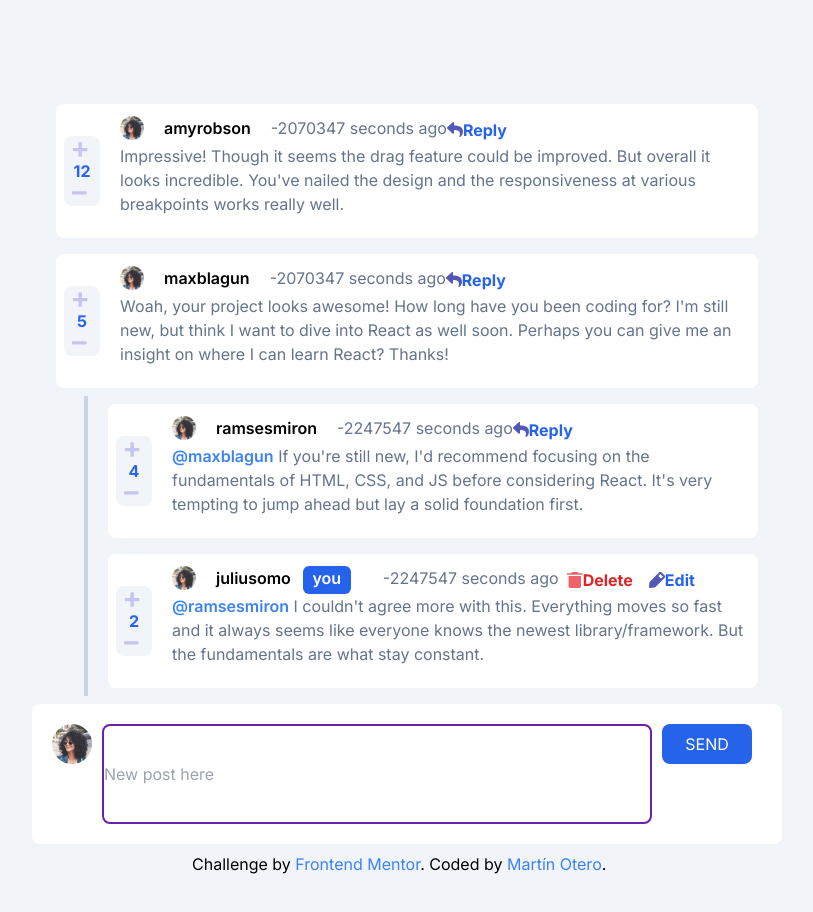
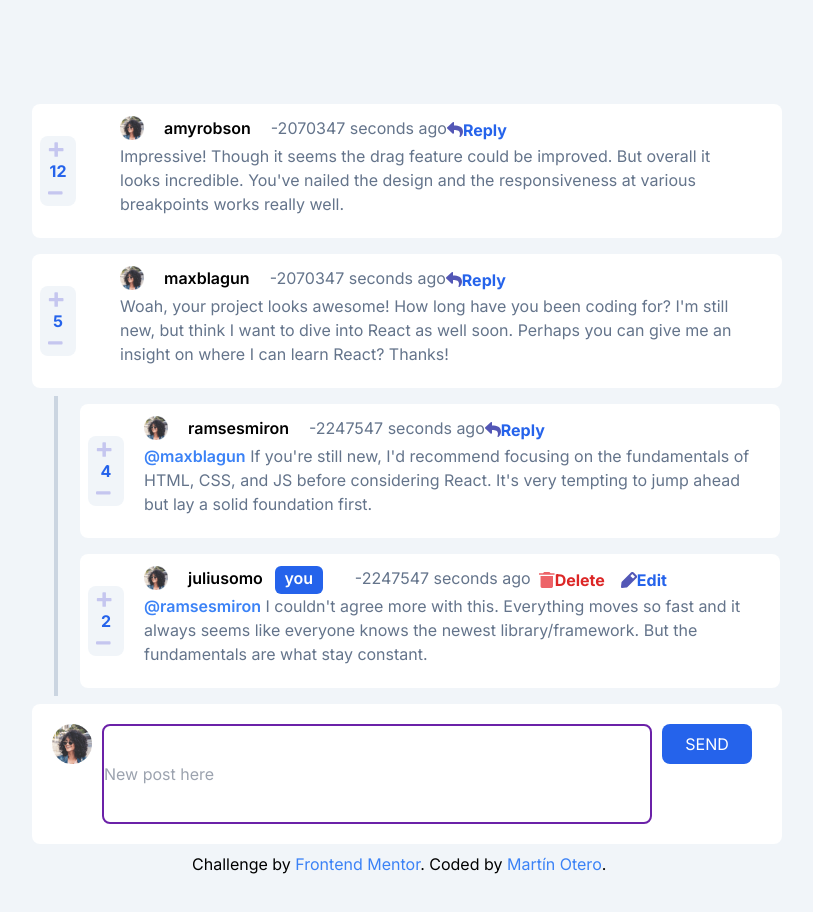
Before and after one commit to C0d3Drak3/interactive-comments, a Next.js app: page / in a window 1280 px wide. Shown: the top 912 px of the page, without its empty margins (233-1046 px from the left). Built offline with nearby package versions, Linux system fonts and the light colour scheme.

Commit message:
cssUpdate1

```diff
--- a/src/app/components/comment.js
+++ b/src/app/components/comment.js
@@ -33,7 +33,7 @@ const Comment = ({
 
   useEffect(() => {
     // Verificar si el usuario actual ya votó por este comentario
-    const userVote = currentUser.votes.find(
+    const userVote = currentUser.votes?.find(
       (vote) => vote.commentId === comment.id
     );
 
@@ -48,6 +48,7 @@ const Comment = ({
     }
   }, [comment.id, currentUser.votes]);
 
+  //VOTES
   const handleUpvote = () => {
     if (!upvoted) {
       onVoteComment(comment.id, "up");
@@ -64,6 +65,7 @@ const Comment = ({
     }
   };
 
+  //EDIT
   const handleEdit = () => {
     setEditing(true);
   };
@@ -77,6 +79,7 @@ const Comment = ({
     setEditing(false);
   };
 
+  //DELETE
   const handleDelete = () => {
     // Lógica para eliminar el comentario
     setShowModal(true);
@@ -94,6 +97,7 @@ const Comment = ({
     setShowModal(false);
   };
 
+  //REPLY
   const handleReply = () => {
     if (isReplying) {
       setIsReplying(false);
@@ -129,6 +133,7 @@ const Comment = ({
     setIsReplying(false);
   };
 
+  //TIME
   const calculateTimeSincePost = (timestamp) => {
     const now = new Date();
     const postTime = new Date(timestamp);
@@ -153,6 +158,8 @@ const Comment = ({
   const timestamp = comment.createdAt; // Marca de tiempo del comentario o respuesta
   const timeSincePost = calculateTimeSincePost(timestamp);
 
+  const width = comment.replyingTo ? "w-[700px]" : "w-[750px]";
+
   /*
   Blue tag in future replies, but not in the already replied comments
 
@@ -165,8 +172,8 @@ const Comment = ({
   <p dangerouslySetInnerHTML={{ __html: formattedContent }}></p>; */
 
   return (
-    <div className="  text-slate-500  my-2">
-      <div className="bg-white rounded-lg grid grid-flow-col max-w-[750px]">
+    <div className={` flex flex-col ${width} text-slate-500  my-2`}>
+      <div className={`bg-white rounded-lg grid grid-flow-col ${width}`}>
         <div className="grid grid-col bg-slate-100 w-9 h-[70px] content-center place-items-center justify-items-center rounded-lg mx-2 my-8 text-blue-600 font-bold">
           <button
             className=" w-5 h-5"
@@ -310,7 +317,11 @@ const Comment = ({
       </div>
       {/*REPLY */}
       {isReplying && (
-        <div className="bg-white rounded-lg grid grid-flow-col w-[750px] my-2 p-5">
+        <div
+          className={`bg-white rounded-lg grid grid-flow-col my-2 p-5w-${
+            comment.replyingTo ? "[650px]" : "[750px]"
+          }`}
+        >
           <div className="">
             <Image
               src={testImg}
--- a/src/app/components/comments.js
+++ b/src/app/components/comments.js
@@ -209,9 +209,9 @@ const Comments = () => {
   };
 
   return (
-    <div className="flex flex-col place-items-center">
+    <div className="flex flex-col w-[700px] place-items-center">
       {comments.map((comment) => (
-        <div className="flex flex-col  place-items-end">
+        <div className="">
           <Comment
             key={comment.id}
             comment={comment}
@@ -223,12 +223,12 @@ const Comments = () => {
             onVoteComment={handleVoteComment}
           />
           {comment.replies.length > 0 ? (
-            <div className="flex  flex-col">
+            <div className="flex  flex-col ">
               {comment.replies.map((reply) => (
-                <div className="flex flex-row">
+                <div className="flex flex-row justify-evenly">
                   <div className=" bg-slate-300 w-1 mx-5"></div>
 
-                  <div className="w-[650px]">
+                  <div className="w-[700px]">
                     <Comment
                       key={reply.id}
                       comment={reply}
--- a/src/app/page.tsx
+++ b/src/app/page.tsx
@@ -31,6 +31,7 @@ export default function Home() {
     comments: Comment[];
   }
 
+  //Función para cambiar las fechas del data.json a un formato legible por la función en comments
   const updateTimestamps = (data: Data): void => {
     // Iterar sobre los comentarios
     data.comments.forEach((comment) => {
@@ -73,7 +74,7 @@ export default function Home() {
   return (
     <div className="flex min-h-screen flex-col items-center justify-between p-24 bg-slate-100">
       {commentsLoaded ? (
-        <div className="w-full items-center justify-center place-items-center">
+        <div className="flex w-full items-center justify-center place-items-center">
           <Comments />
         </div>
       ) : (
```
